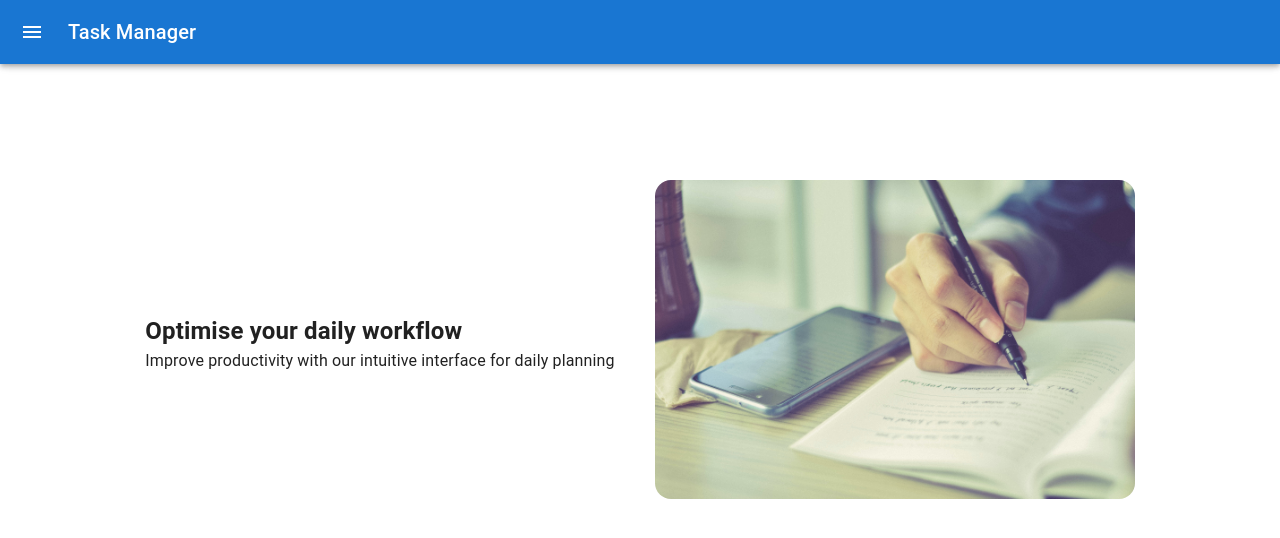
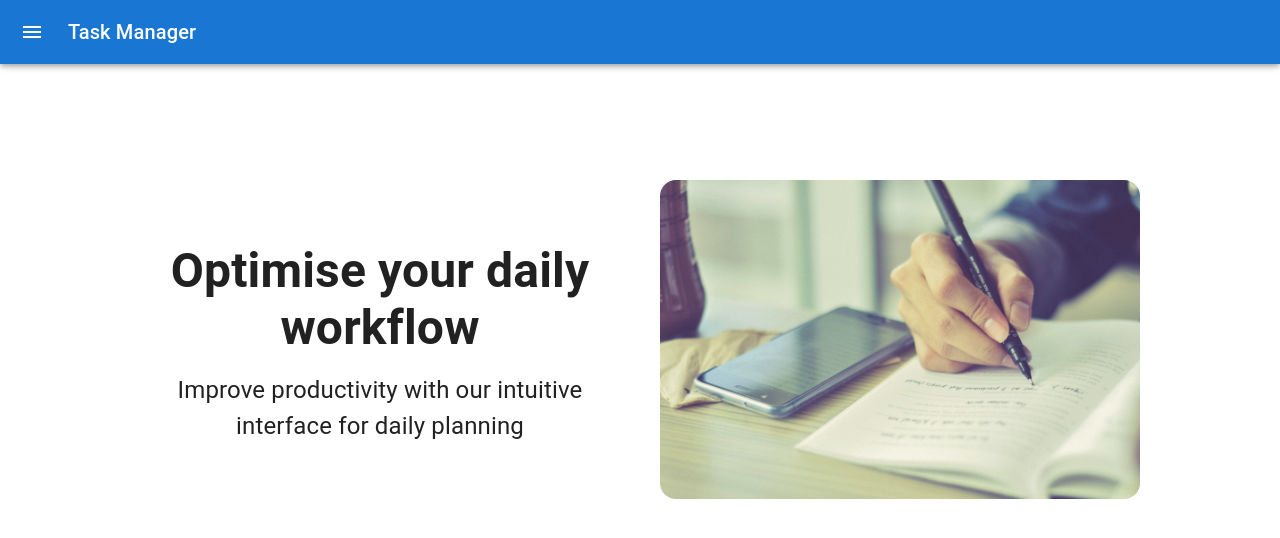
Before and after one commit to Tayamul/to-do-web-app, a React (Create React App) app: page / in a window 1280 px wide. Shown: the top 538 px of the page. Built offline with nearby package versions, Linux system fonts and the light colour scheme; no server answers.

Commit message:
Edit heading and paragraph text

```diff
--- a/src/components/landingPage.css
+++ b/src/components/landingPage.css
@@ -7,6 +7,23 @@
     gap: 2.5rem;
 }
 
+.hero-content {
+    max-width: 30rem;
+}
+
+.hero-content > h1 {
+    font-size: 3rem;
+    text-align: center;
+    line-height: 1.2;
+}
+
+.hero-content > p {
+    font-size: 1.5rem;
+    text-align: center;
+    margin-top: 15px;
+}
+
+
 .hero-image {
     width: 30rem;
     height: auto;
```
